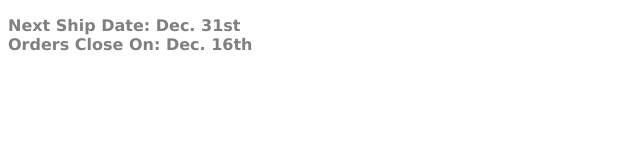
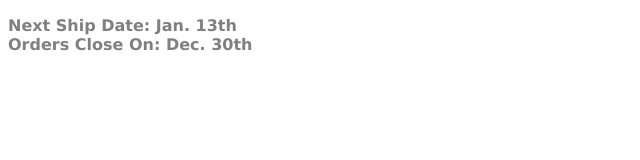
Before and after one commit to toschroy/toschroy.github.io, a plain HTML site: page index.html in a window 1280 px wide. Shown: the full height of the page, 0-640 px from the left. Drawn offline with Linux system fonts and the light colour scheme.

Commit message:
Update index.html

```diff
--- a/index.html
+++ b/index.html
@@ -8,8 +8,8 @@
   </style>
     <p>
         <strong>
-            Next Ship Date: Dec. 31st<br>
-            Orders Close On: Dec. 16th
+            Next Ship Date: Jan. 13th<br>
+            Orders Close On: Dec. 30th
         </strong>
     </p>
 </html>
```
